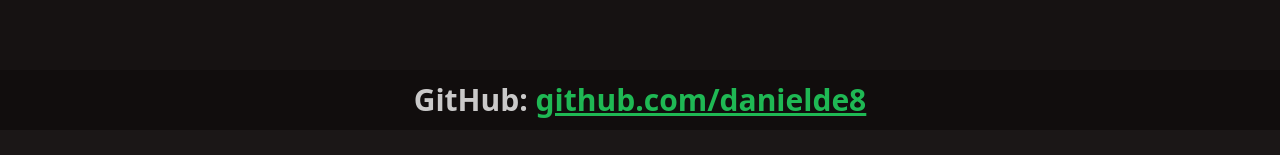
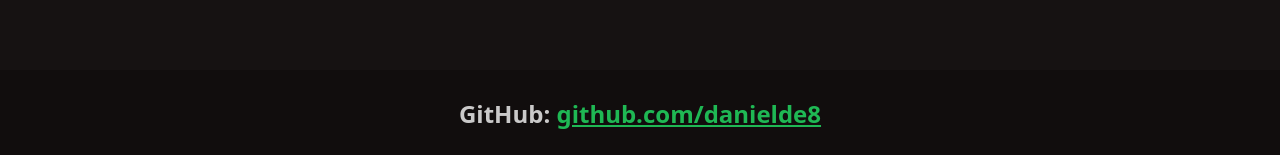
Before and after one commit to DanielDe8/portfolio, a Svelte app: page / in a window 1280 px wide. Shown: the part 9367-9522 px from the top of the page. Before the commit the page ends 9497 px from the top, so only its background shows below. Built offline with nearby package versions, Linux system fonts and the light colour scheme.

Commit message:
change text size and padding of the footer

```diff
--- a/src/App.svelte
+++ b/src/App.svelte
@@ -210,7 +210,7 @@
             </div>
         </div>
 
-        <div class="bg-base-300 text-3xl py-3 text-center font-semibold">
+        <div class="bg-base-300 text-2xl py-7 text-center font-semibold">
             GitHub: <a class="underline text-primary" href="https://github.com/danielde8" target="_blank">github.com/danielde8</a>
         </div>
     </div>
```
